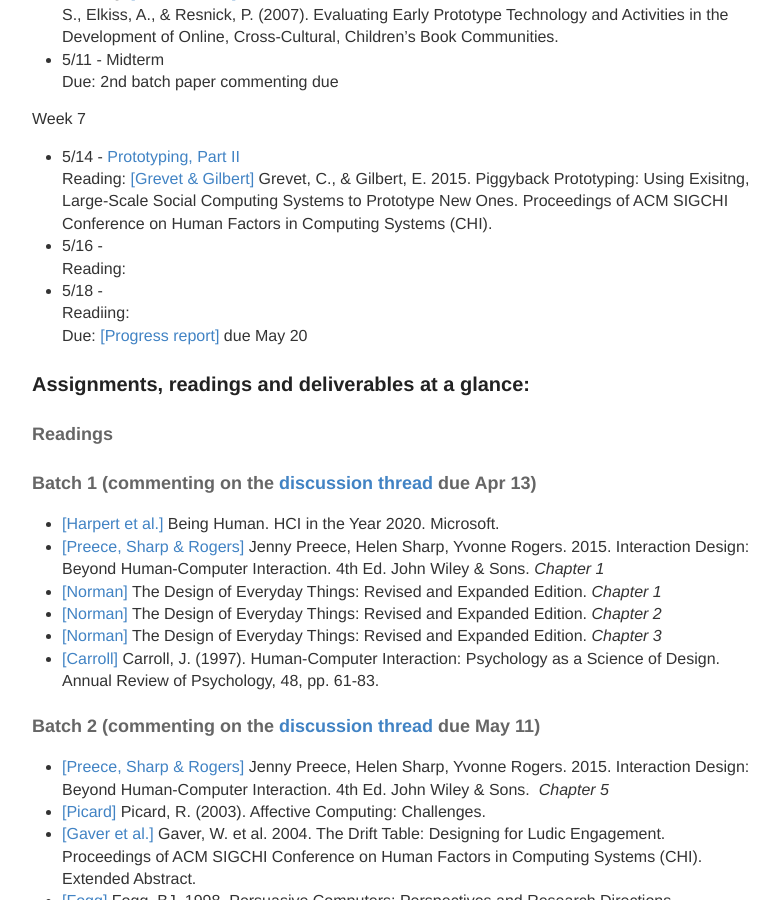
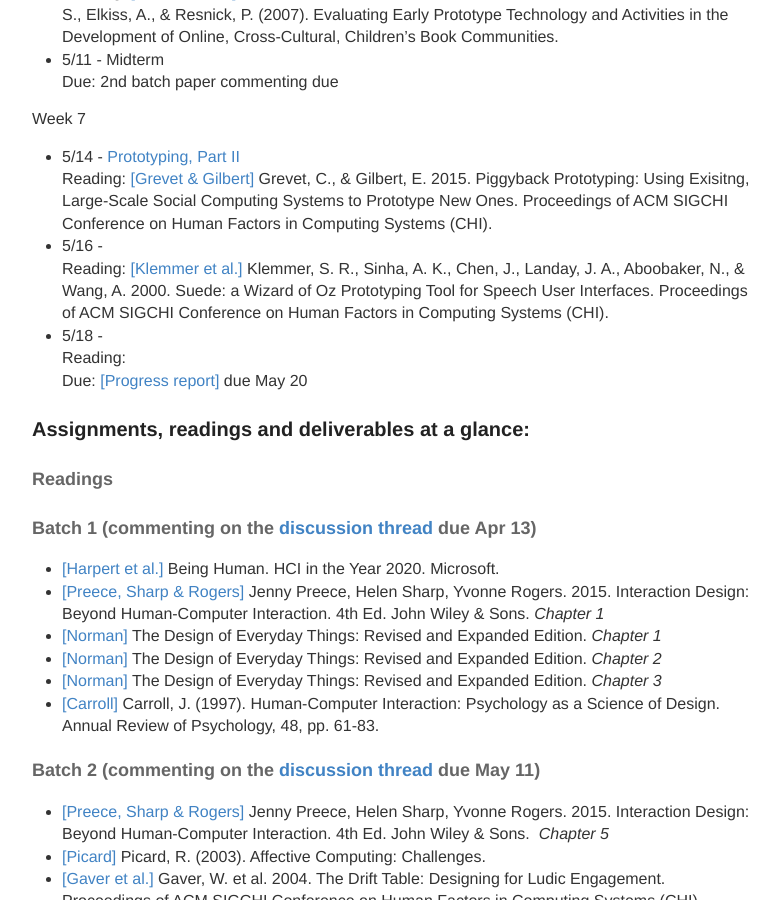
Before and after one commit to hciwang/hciwang.github.io, a Jekyll site: the page built from _posts/2018-3-25-lectures.md, in a window 1280 px wide and 900 px high, scrolled down 2023 px. Shown: the whole window, without its empty margins (248-1027 px from the left). Built offline with Jekyll 4.4.1, drawn with Linux system fonts in a browser that asks for light colours.

Commit message:
Update 2018-3-25-lectures.md

```diff
--- a/_posts/2018-3-25-lectures.md
+++ b/_posts/2018-3-25-lectures.md
@@ -68,9 +68,9 @@
 - 5/14 - [Prototyping, Part II](https://canvas.ucdavis.edu/courses/225630/files?preview=3555772)
 Reading: [[Grevet & Gilbert]](http://comp.social.gatech.edu/papers/chi15.airport.grevet.pdf)  Grevet, C., & Gilbert, E. 2015. Piggyback Prototyping: Using Exisitng, Large-Scale Social Computing Systems to Prototype New Ones. Proceedings of ACM SIGCHI Conference on Human Factors in Computing Systems (CHI).
 - 5/16 -
+Reading: [[Klemmer et al.]](https://canvas.ucdavis.edu/courses/225630/files?preview=3573169) Klemmer, S. R., Sinha, A. K., Chen, J., Landay, J. A., Aboobaker, N., & Wang, A. 2000. Suede: a Wizard of Oz Prototyping Tool for Speech User Interfaces. Proceedings of ACM SIGCHI Conference on Human Factors in Computing Systems (CHI).
+- 5/18 -
 Reading:
-- 5/18 -
-Readiing:
 Due: [[Progress report]](https://canvas.ucdavis.edu/courses/225630/assignments/199854) due May 20
 
 
```
